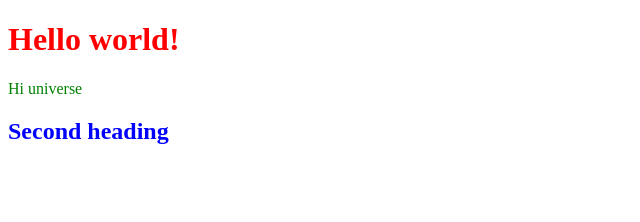
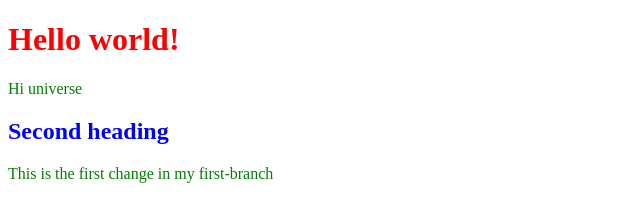
Before and after one commit to Rosa-B/web-project, a plain HTML site: page index.html in a window 1280 px wide. Shown: the whole page, without its empty margins (0-640 px from the left). Drawn offline with Linux system fonts and the light colour scheme.

Commit message:
First commit into our new branch

```diff
--- a/index.html
+++ b/index.html
@@ -13,5 +13,6 @@
     <h2>Second heading</h2>
   </div>
 </div>
+<p>This is the first change in my first-branch</p>
 </body>
 </html>
```
